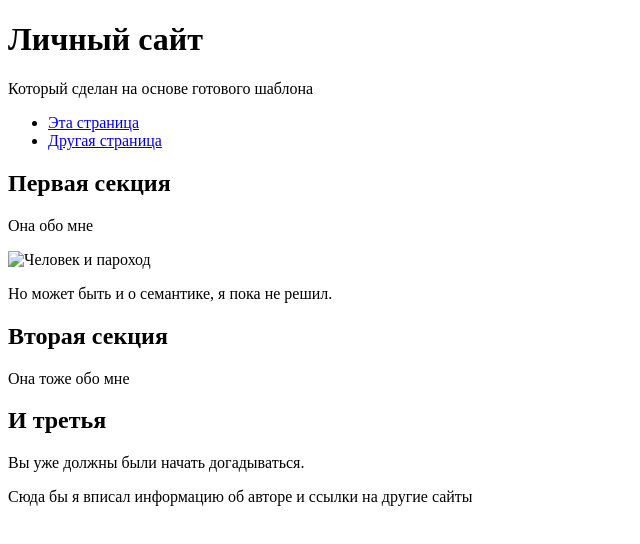
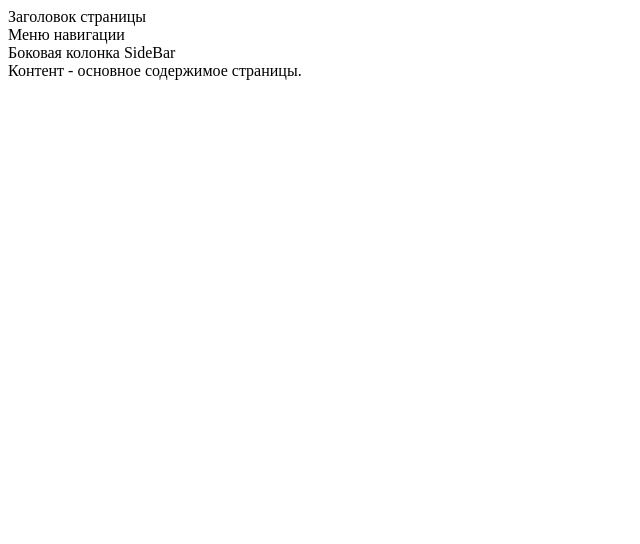
Before and after one commit to TimidiFJK/testWebapp, a plain HTML site: page index.html in a window 1280 px wide. Shown: the whole page, without its empty margins (0-640 px from the left). Drawn offline with Linux system fonts and the light colour scheme.

Commit message:
Update index.html

```diff
--- a/index.html
+++ b/index.html
@@ -1,48 +1,18 @@
-<!DOCTYPE html>
+<!doctype html>
 <html lang="ru">
-  <head>
-    <meta charset="utf-8">
-    <meta name="viewport" content="width=device-width, initial-scale=1.0">
-    <title>Заголовок страницы</title>
-    <link rel="stylesheet" href="./styles/style.css">
+<head>
+  <meta charset="utf-8" />
+  <title></title>
+  <link rel="stylesheet" href="style.css" />
+</head>
+<body>
 
-    <meta property="og:title" content="Заголовок страницы в OG">
-    <meta property="og:description" content="Описание страницы в OG">
-    <meta property="og:image" content="https://example.com/image.jpg">
-    <meta property="og:url" content="https://example.com/">
-  </head>
-  <body>
-    <header>
-      <h1>Личный сайт</h1>
-      <p>Который сделан на основе готового шаблона</p>
-      <nav>
-        <ul>
-          <li><a href="index.html">Эта страница</a></li>
-          <li><a href="catalog.html">Другая страница</a></li>
-        </ul>
-      </nav>
-    </header>
-    <main>
-      <article>
-        <section>
-          <h2>Первая секция</h2>
-          <p>Она обо мне</p>
-          <img src="images/image.png" alt="Человек и пароход">
-          <p>Но может быть и о семантике, я пока не решил.</p>
-        </section>
-        <section>
-          <h2>Вторая секция</h2>
-          <p>Она тоже обо мне</p>
-        </section>
-        <section>
-          <h2>И третья</h2>
-          <p>Вы уже должны были начать догадываться.</p>
-        </section>
-      </article>
-    </main>
-    <footer>
-      <p>Сюда бы я вписал информацию об авторе и ссылки на другие сайты</p>
-    </footer>
-    <!-- сюда можно подключить jquery <script src="scripts/app.js" defer></script> -->
-  </body>
-</html>
+<header>Заголовок страницы</header>
+
+<nav>Меню навигации</nav>
+
+<aside>Боковая колонка SideBar</aside>
+
+<article>
+ Контент - основное содержимое страницы.
+</article>
```
